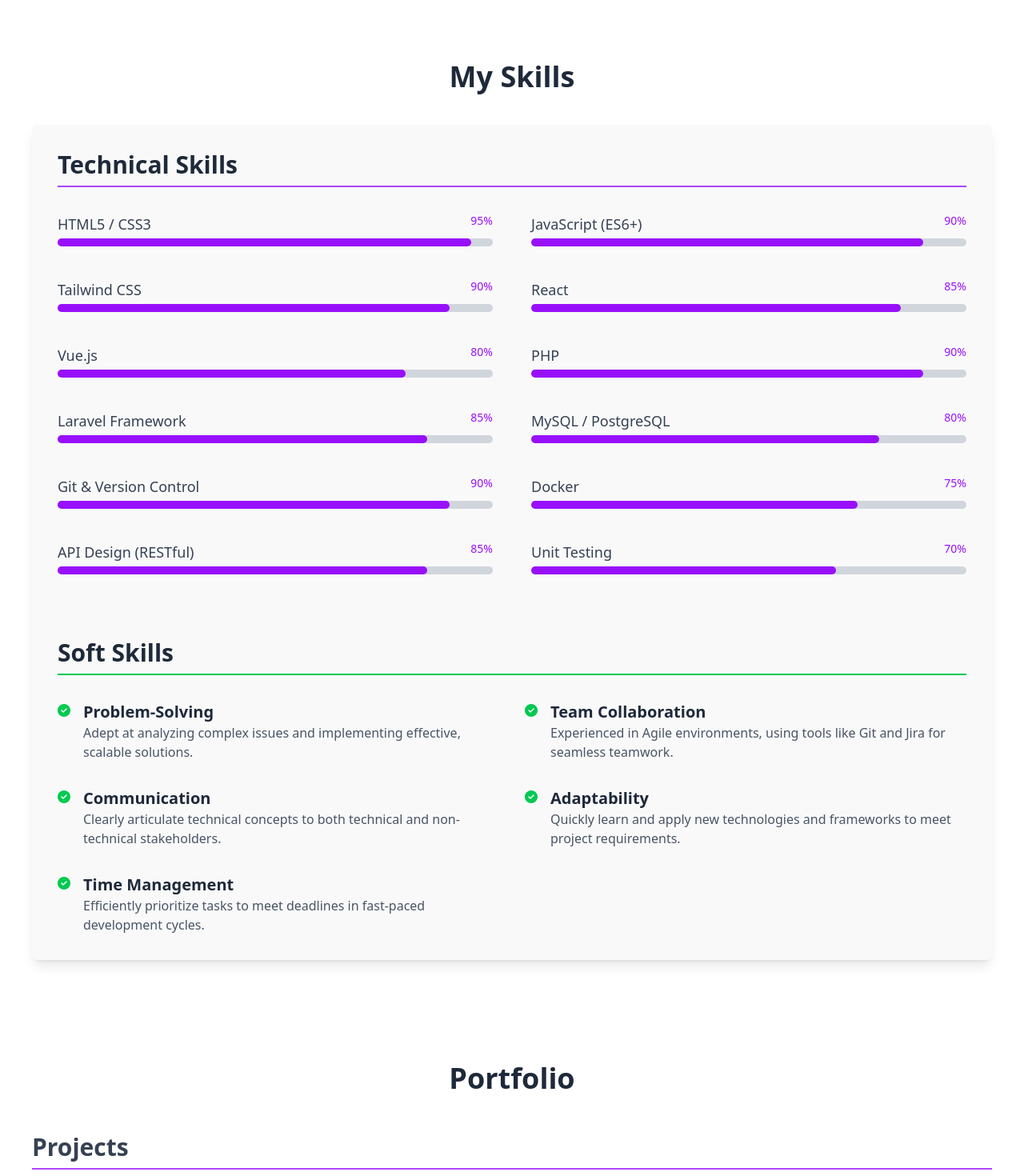
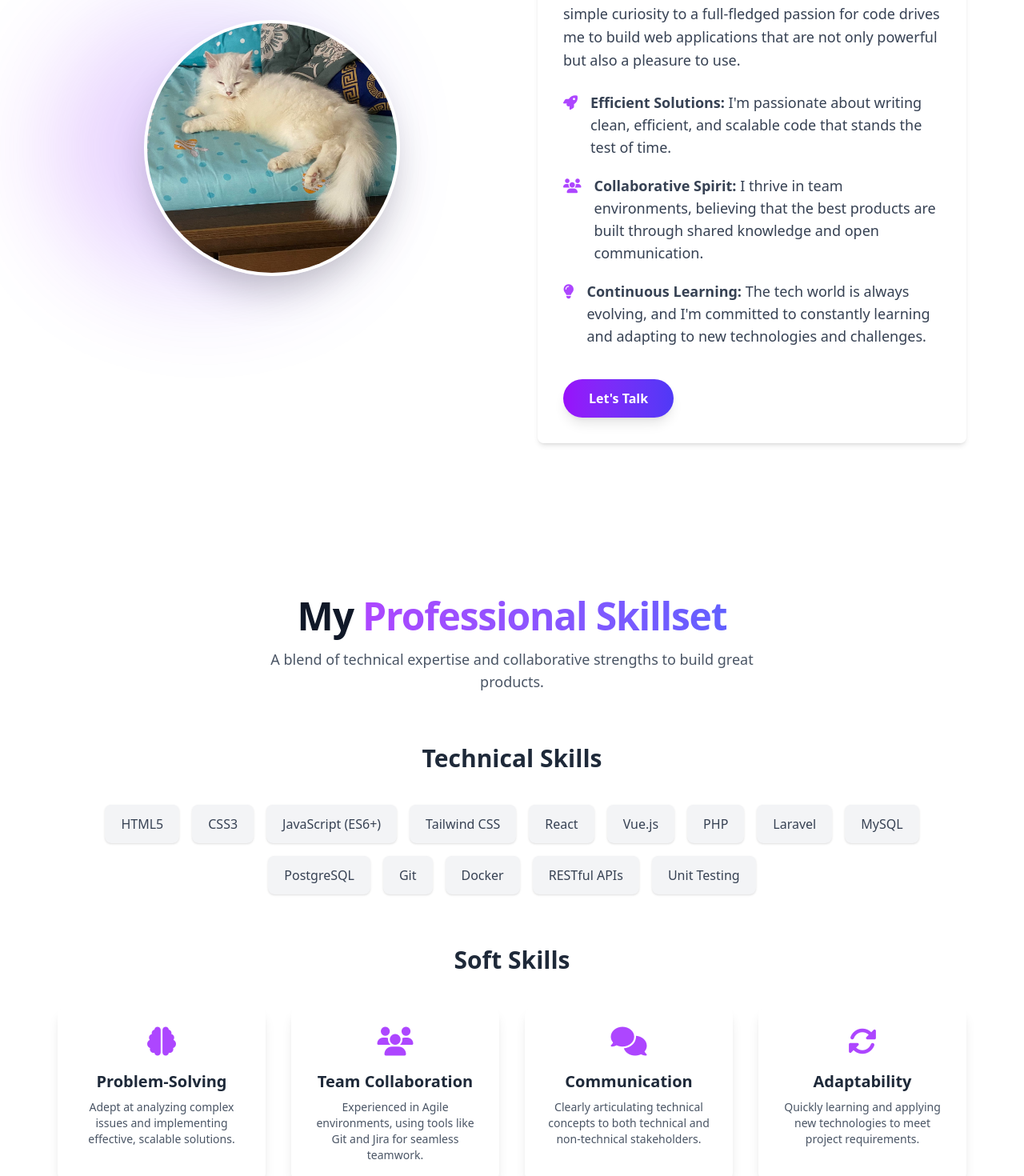
Before and after one commit to PermenNano/React_portofolio, a React (Vite) app: page / in a window 1280 px wide. Shown: the part 1260-2730 px from the top of the page at 80% size. Built offline with nearby package versions, Linux system fonts and the light colour scheme.

Commit message:
Update Segalanya

```diff
--- a/package.json
+++ b/package.json
@@ -13,6 +13,7 @@
     "@emailjs/browser": "^4.4.1",
     "@fortawesome/fontawesome-free": "^6.7.2",
     "@tailwindcss/cli": "^4.1.10",
+    "@tailwindcss/postcss": "^4.1.11",
     "@tailwindcss/vite": "^4.1.10",
     "lucide-react": "^0.518.0",
     "react": "^19.1.0",
@@ -31,8 +32,9 @@
     "eslint-plugin-react-refresh": "^0.4.19",
     "globals": "^16.0.0",
     "postcss": "^8.5.6",
+    "tailwind-scrollbar": "^4.0.2",
     "tailwind-scrollbar-hide": "^4.0.0",
-    "tailwindcss": "^4.1.10",
+    "tailwindcss": "^4.1.11",
     "vite": "^6.3.5"
   }
 }
--- a/src/MainPortofolio.jsx
+++ b/src/MainPortofolio.jsx
@@ -10,7 +10,7 @@ import '@fortawesome/fontawesome-free/css/all.min.css';
 import AnimatedGradientBackground from './components/AnimatedGradientBackground';
 import Header from './components/Header';
 import Hero from './components/Hero';
-import About from './components/About';
+import About from './components/about';
 import Skills from './components/Skills';
 import Portfolio from './components/Portfolio';
 import Contact from './components/Contact';
--- a/src/components/About.jsx
+++ b/src/components/About.jsx
@@ -2,15 +2,84 @@ import React from 'react';
 
 const About = ({ profilePic }) => {
   return (
-    <section id="about" className="py-16 max-w-7xl mx-auto">
-      <h2 className="text-4xl font-bold mb-6 text-center text-gray-800 dark:text-white">About <span className="text-purple-500 dark:text-purple-400">Me</span></h2>
-      <div className="flex flex-col md:flex-row items-center justify-center space-y-8 md:space-y-0 md:space-x-12">
-        <div className="flex-shrink-0">
-          <img src={profilePic} alt="Profile" className="rounded-full w-60 h-60 object-cover border-4 border-indigo-500 dark:border-indigo-400 shadow-lg transform transition duration-500 rotate-[-3deg] hover:scale-105 hover:rotate-6" />
+    <section id="about" className="py-16 sm:py-24">
+      <div className="max-w-7xl mx-auto px-6 lg:px-8">
+        <div className="text-center mb-12">
+
+          {/* --- CORRECTED H2 --- */}
+          <h2 className="text-4xl font-bold tracking-tight sm:text-5xl text-gray-900 dark:text-white">
+            About <span className="bg-clip-text text-transparent bg-gradient-to-r from-purple-500 to-indigo-500">Me</span>
+          </h2>
+
+          {/* --- CORRECTED PARAGRAPH --- */}
+          <p className="mt-4 max-w-2xl mx-auto text-lg font-bold text-gray-800 dark:text-white">
+            A little more about my journey, passions, and what drives me.
+          </p>
+
         </div>
-        <div className="md:w-2/3 text-lg leading-relaxed text-left text-gray-700 dark:text-gray-300">
-          <p className="mb-4">Hello! I'm a passionate developer with a knack for building clean, efficient, and user-friendly web applications. My journey in programming started with a simple curiosity and has grown into a full-fledged passion for solving complex problems with code.</p>
-          <p>I thrive in collaborative environments and am always eager to learn new technologies and methodologies to enhance my skill set and deliver high-quality products.</p>
+
+        <div className="grid grid-cols-1 lg:grid-cols-2 gap-12 lg:gap-16 items-center">
+
+          {/* --- Image with Decorative Blob --- */}
+          <div className="relative flex justify-center items-center">
+            <div className="absolute -inset-2">
+              <div className="w-full h-full max-w-sm mx-auto lg:mx-0 opacity-20 blur-3xl bg-gradient-to-r from-purple-600 to-indigo-600 rounded-full"></div>
+            </div>
+            <img
+              src={profilePic}
+              alt="Profile"
+              className="relative z-10 rounded-full w-64 h-64 sm:w-80 sm:h-80 object-cover border-4 border-white dark:border-gray-800 shadow-2xl"
+            />
+          </div>
+
+          {/* --- Text Content Section --- */}
+          <div className="text-left text-gray-700 dark:text-gray-300 bg-white/50 dark:bg-gray-800/50 rounded-lg shadow-md backdrop-blur-sm p-8">
+            <h3 className="text-2xl sm:text-3xl font-bold text-gray-800 dark:text-white mb-6">
+              Turning Vision into Reality with Code
+            </h3>
+            <p className="text-lg leading-relaxed mb-6">
+              I'm a developer who transforms complex problems into elegant and intuitive digital solutions. My journey from simple curiosity to a full-fledged passion for code drives me to build web applications that are not only powerful but also a pleasure to use.
+            </p>
+
+            {/* --- Key Passions with Icons --- */}
+            <ul className="space-y-5 text-lg">
+              <li className="flex items-start">
+                <div className="flex-shrink-0">
+                  <i className="fas fa-rocket text-purple-500 mr-4 mt-1"></i>
+                </div>
+                <span>
+                  <strong>Efficient Solutions:</strong> I'm passionate about writing clean, efficient, and scalable code that stands the test of time.
+                </span>
+              </li>
+              <li className="flex items-start">
+                <div className="flex-shrink-0">
+                  <i className="fas fa-users text-purple-500 mr-4 mt-1"></i>
+                </div>
+                <span>
+                  <strong>Collaborative Spirit:</strong> I thrive in team environments, believing that the best products are built through shared knowledge and open communication.
+                </span>
+              </li>
+              <li className="flex items-start">
+                <div className="flex-shrink-0">
+                  <i className="fas fa-lightbulb text-purple-500 mr-4 mt-1"></i>
+                </div>
+                <span>
+                  <strong>Continuous Learning:</strong> The tech world is always evolving, and I'm committed to constantly learning and adapting to new technologies and challenges.
+                </span>
+              </li>
+            </ul>
+
+            {/* --- Call to Action Button with Gradient --- */}
+            <div className="mt-10">
+              <a
+                href="#contact"
+                className="inline-block bg-gradient-to-r from-purple-600 to-indigo-600 text-white font-bold py-3 px-8 rounded-full hover:from-purple-700 hover:to-indigo-700 transition duration-300 shadow-lg"
+              >
+                Let's Talk
+              </a>
+            </div>
+          </div>
+
         </div>
       </div>
     </section>
--- a/src/components/Footer.jsx
+++ b/src/components/Footer.jsx
@@ -4,10 +4,22 @@ const Footer = ({ myName }) => {
   const currentYear = new Date().getFullYear();
 
   return (
-    <footer className="bg-gray-200 dark:bg-black py-6 text-gray-600 dark:text-gray-400 text-center text-sm relative z-10">
+    // The main footer container
+    <footer className="bg-gray-200 dark:bg-black py-6 text-gray-600 dark:text-gray-400 text-sm relative z-10">
       <div className="container mx-auto px-6">
-        <p>&copy; {currentYear} {myName}. All rights reserved.</p>
-        <p>Built with <span className="text-red-500">❤️</span> using React & Tailwind CSS.</p>
+
+        {/* We use a flex container to position the items */}
+        {/* On mobile (default), it's a column. On medium screens and up (md:), it becomes a row with items spaced apart. */}
+        <div className="flex flex-col md:flex-row justify-between items-center text-center md:text-left">
+
+          {/* Watermark/Copyright text - aligned left */}
+          <p className="mb-2 md:mb-0">
+            {/* The text has been updated as requested */}
+            donut steal origin design &copy; {currentYear} {myName}
+          </p>
+
+
+        </div>
       </div>
     </footer>
   );
--- a/src/components/Skills.jsx
+++ b/src/components/Skills.jsx
@@ -1,75 +1,79 @@
 import React from 'react';
 
 // --- DATA FOR YOUR SKILLS ---
-// You can customize all your skills and proficiency levels here.
 const technicalSkills = [
-  { name: 'HTML5 / CSS3', level: 95 },
-  { name: 'JavaScript (ES6+)', level: 90 },
-  { name: 'Tailwind CSS', level: 90 },
-  { name: 'React', level: 85 },
-  { name: 'Vue.js', level: 80 },
-  { name: 'PHP', level: 90 },
-  { name: 'Laravel Framework', level: 85 },
-  { name: 'MySQL / PostgreSQL', level: 80 },
-  { name: 'Git & Version Control', level: 90 },
-  { name: 'Docker', level: 75 },
-  { name: 'API Design (RESTful)', level: 85 },
-  { name: 'Unit Testing', level: 70 },
+  'HTML5', 'CSS3', 'JavaScript (ES6+)', 'Tailwind CSS', 'React', 'Vue.js', 'PHP', 'Laravel', 'MySQL', 'PostgreSQL', 'Git', 'Docker', 'RESTful APIs', 'Unit Testing'
 ];
 
 const softSkills = [
-  { name: 'Problem-Solving', description: 'Adept at analyzing complex issues and implementing effective, scalable solutions.' },
-  { name: 'Team Collaboration', description: 'Experienced in Agile environments, using tools like Git and Jira for seamless teamwork.' },
-  { name: 'Communication', description: 'Clearly articulate technical concepts to both technical and non-technical stakeholders.' },
-  { name: 'Adaptability', description: 'Quickly learn and apply new technologies and frameworks to meet project requirements.' },
-  { name: 'Time Management', description: 'Efficiently prioritize tasks to meet deadlines in fast-paced development cycles.' },
+  {
+    name: 'Problem-Solving',
+    icon: 'fas fa-brain',
+    description: 'Adept at analyzing complex issues and implementing effective, scalable solutions.'
+  },
+  {
+    name: 'Team Collaboration',
+    icon: 'fas fa-users',
+    description: 'Experienced in Agile environments, using tools like Git and Jira for seamless teamwork.'
+  },
+  {
+    name: 'Communication',
+    icon: 'fas fa-comments',
+    description: 'Clearly articulating technical concepts to both technical and non-technical stakeholders.'
+  },
+  {
+    name: 'Adaptability',
+    icon: 'fas fa-sync-alt',
+    description: 'Quickly learning and applying new technologies to meet project requirements.'
+  },
 ];
 
 
 const Skills = () => {
   return (
-    <section id="skills" className="py-16 max-w-7xl mx-auto">
-      <h2 className="text-4xl font-bold mb-10 text-center text-gray-800 dark:text-white">My Skills</h2>
+    <section id="skills" className="py-16 sm:py-24">
+      <div className="max-w-7xl mx-auto px-6 lg:px-8">
+        <div className="text-center mb-16">
 
-      <div className="bg-gray-100/50 dark:bg-black/20 p-8 rounded-lg shadow-lg backdrop-blur-sm">
+          {/* --- UPDATED HEADING --- */}
+          <h2 className="text-4xl font-bold tracking-tight text-gray-900 dark:text-white sm:text-5xl">
+            <span className="text-gray-900 dark:text-white">My</span>{' '}
+            <span className="bg-clip-text text-transparent bg-gradient-to-r from-purple-500 to-indigo-500">
+              Professional Skillset
+            </span>
+          </h2>
 
-        {/* --- TECHNICAL SKILLS SECTION --- */}
-        <h3 className="text-3xl font-semibold mb-8 text-gray-800 dark:text-white border-b-2 border-purple-500 dark:border-purple-400 pb-2">
-            Technical Skills
-        </h3>
-        <div className="grid grid-cols-1 md:grid-cols-2 gap-x-12 gap-y-6">
-          {technicalSkills.map((skill) => (
-            <div key={skill.name} className="mb-4">
-              <div className="flex justify-between mb-1">
-                <span className="text-lg font-medium text-gray-700 dark:text-gray-300">{skill.name}</span>
-                <span className="text-sm font-medium text-purple-600 dark:text-purple-400">{skill.level}%</span>
-              </div>
-              <div className="w-full bg-gray-300 dark:bg-gray-700 rounded-full h-2.5">
-                <div
-                    className="bg-purple-600 dark:bg-purple-500 h-2.5 rounded-full"
-                    style={{ width: `${skill.level}%` }}>
-                </div>
-              </div>
-            </div>
-          ))}
+          <p className="mt-4 max-w-2xl mx-auto text-lg text-gray-600 dark:text-gray-400">
+            A blend of technical expertise and collaborative strengths to build great products.
+          </p>
         </div>
 
-        {/* --- SOFT SKILLS SECTION --- */}
-        <h3 className="text-3xl font-semibold mt-16 mb-8 text-gray-800 dark:text-white border-b-2 border-green-500 dark:border-green-400 pb-2">
-            Soft Skills
-        </h3>
-        <div className="grid grid-cols-1 md:grid-cols-2 gap-8">
-          {softSkills.map((skill) => (
-            <div key={skill.name} className="flex items-start space-x-4">
-              <div>
-                <i className="fas fa-check-circle text-green-500 dark:text-green-400 mt-1"></i>
+        {/* --- TECHNICAL SKILLS SECTION (Tag Cloud) --- */}
+        <div className="mb-16">
+          <h3 className="text-3xl font-bold text-center text-gray-800 dark:text-white mb-10">Technical Skills</h3>
+          <div className="flex flex-wrap justify-center items-center gap-4">
+            {technicalSkills.map((skill) => (
+              <div key={skill} className="bg-gray-100 dark:bg-gray-800/50 text-gray-700 dark:text-purple-300 font-medium px-5 py-3 rounded-lg shadow-sm transform transition duration-300 hover:scale-110 hover:shadow-md hover:bg-purple-100 dark:hover:bg-purple-900/50">
+                {skill}
               </div>
-              <div>
-                <h4 className="text-xl font-bold text-gray-800 dark:text-gray-200">{skill.name}</h4>
-                <p className="text-gray-600 dark:text-gray-400">{skill.description}</p>
+            ))}
+          </div>
+        </div>
+
+        {/* --- SOFT SKILLS SECTION (Cards) --- */}
+        <div>
+          <h3 className="text-3xl font-bold text-center text-gray-800 dark:text-white mb-10">Soft Skills</h3>
+          <div className="grid grid-cols-1 md:grid-cols-2 lg:grid-cols-4 gap-8">
+            {softSkills.map((skill) => (
+              <div key={skill.name} className="bg-white dark:bg-gray-800/50 p-6 rounded-xl shadow-lg text-center transform transition duration-300 hover:-translate-y-2 hover:shadow-xl">
+                <div className="text-purple-500 dark:text-purple-400 text-4xl mb-4 inline-block">
+                  <i className={skill.icon}></i>
+                </div>
+                <h4 className="text-xl font-bold text-gray-800 dark:text-white mb-2">{skill.name}</h4>
+                <p className="text-gray-600 dark:text-gray-400 text-sm">{skill.description}</p>
               </div>
-            </div>
-          ))}
+            ))}
+          </div>
         </div>
 
       </div>
--- a/src/portofolio.css
+++ b/src/portofolio.css
@@ -1,92 +1,109 @@
+/*
+  NOTE: We do not use `@import "tailwindcss";` because the three
+  `@tailwind` directives below are the correct and complete way
+  to include all of Tailwind's styles.
+
+  We also do not import `tailwind-scrollbar-hide` because we have
+  created our own beautiful, custom scrollbars that we want to be visible.
+*/
+
 /* 1. Official Tailwind directives */
 @tailwind base;
 @tailwind components;
 @tailwind utilities;
 @import "tailwindcss";
-/* 2. Custom styles and animations */
+@import 'tailwind-scrollbar-hide/v4';
+
+
+/* 2. Global, Root, and Scrollbar Styles */
 html {
   scroll-behavior: smooth;
   transition: background-color 0.3s ease, color 0.3s ease;
+
+  /* For Firefox */
+  scrollbar-width: thin;
+  scrollbar-color: #9333ea #1E293B; /* thumb color, track color */
 }
 
-/* Dark mode support */
+/* For WebKit Browsers (Chrome, Safari, Edge) */
+::-webkit-scrollbar {
+  width: 8px;
+  height: 8px;
+}
+::-webkit-scrollbar-track {
+  background: #1E293B;
+}
+::-webkit-scrollbar-thumb {
+  background-color: #9333ea;
+  border-radius: 10px;
+  border: 2px solid #1E293B;
+}
+::-webkit-scrollbar-thumb:hover {
+  background-color: #a855f7;
+}
+
+* {
+  transition: background-color 300ms ease, border-color 300ms ease;
+}
+
+::selection {
+  background-color: #a855f7;
+  color: white;
+}
+
+
+/* 3. Custom Component Styles */
+@layer components {
+  .form-input {
+    @apply w-full rounded-lg border p-3;
+    @apply bg-gray-200 dark:bg-gray-700;
+    @apply border-gray-300 dark:border-gray-600;
+    @apply text-gray-900 dark:text-white;
+    @apply placeholder-gray-500 dark:placeholder-gray-400;
+    @apply focus:outline-none focus:ring-2 focus:ring-purple-500 focus:border-transparent transition-all duration-300;
+  }
+}
+
+
+/* 4. Dark Mode Setup */
 .dark {
   color-scheme: dark;
 }
 
+.dark ::selection {
+  background-color: #c084fc;
+  color: #111827;
+}
+
 html.dark {
     @apply bg-gray-900 text-gray-100;
-  }
-/* Gradient animation */
+}
+
+
+/* 5. Custom Animation Classes & 6. Keyframes */
+/* ... (All your existing animation and keyframe code should follow) ... */
+
 .animate-gradient {
   background-size: 300% 300%;
   animation: animated-gradient 10s ease infinite;
 }
-
-/* Bounce animation */
 .animate-bounce-down {
   animation: bounce-down 2s infinite;
 }
-
-/* Scrollbar styling (optional) */
-.scrollbar-hide::-webkit-scrollbar {
-  display: none;
-}
-
-.scrollbar-hide {
-  -ms-overflow-style: none;
-  scrollbar-width: none;
-}
-
-/* Keyframe animations */
-@keyframes animated-gradient {
-  0% {
-    background-position: 0% 50%;
-  }
-  50% {
-    background-position: 100% 50%;
-  }
-  100% {
-    background-position: 0% 50%;
-  }
-}
-
-@keyframes bounce-down {
-  0%, 20%, 50%, 80%, 100% {
-    transform: translateY(0);
-  }
-  40% {
-    transform: translateY(-20px);
-  }
-  60% {
-    transform: translateY(-10px);
-  }
-}
-
-@keyframes rotate {
-  from {
-    transform: rotate(0deg);
-  }
-  to {
-    transform: rotate(360deg);
-  }
-}
-
-/* Theme toggle icon animation */
 .fa-sun:hover {
   animation: rotate 2s linear infinite;
 }
-
-/* Smooth transitions for all elements */
-* {
-  transition: background-color 300ms ease, border-color 300ms ease;
+@keyframes animated-gradient {
+  0% { background-position: 0% 50%; }
+  50% { background-position: 100% 50%; }
+  100% { background-position: 0% 50%; }
 }
-
-/* Optional: Better selection colors */
-::selection {
-  @apply bg-purple-500 text-white;
+@keyframes bounce-down {
+  0%, 20%, 50%, 80%, 100% { transform: translateY(0); }
+  40% { transform: translateY(-20px); }
+  60% { transform: translateY(-10px); }
 }
-
-.dark ::selection {
-  @apply bg-purple-400 text-gray-900;
+@keyframes rotate {
+  from { transform: rotate(0deg); }
+  to { transform: rotate(360deg); }
 }
```
Also changed, not shown: src/components/Contact.jsx (+72 -55 lines), src/components/FadeInSection.jsx (+15 -2 lines), src/components/Header.jsx (+29 -4 lines), src/components/Portfolio.jsx (+10 -23 lines), 1 other file (tests, documents, lock files or other folders).
